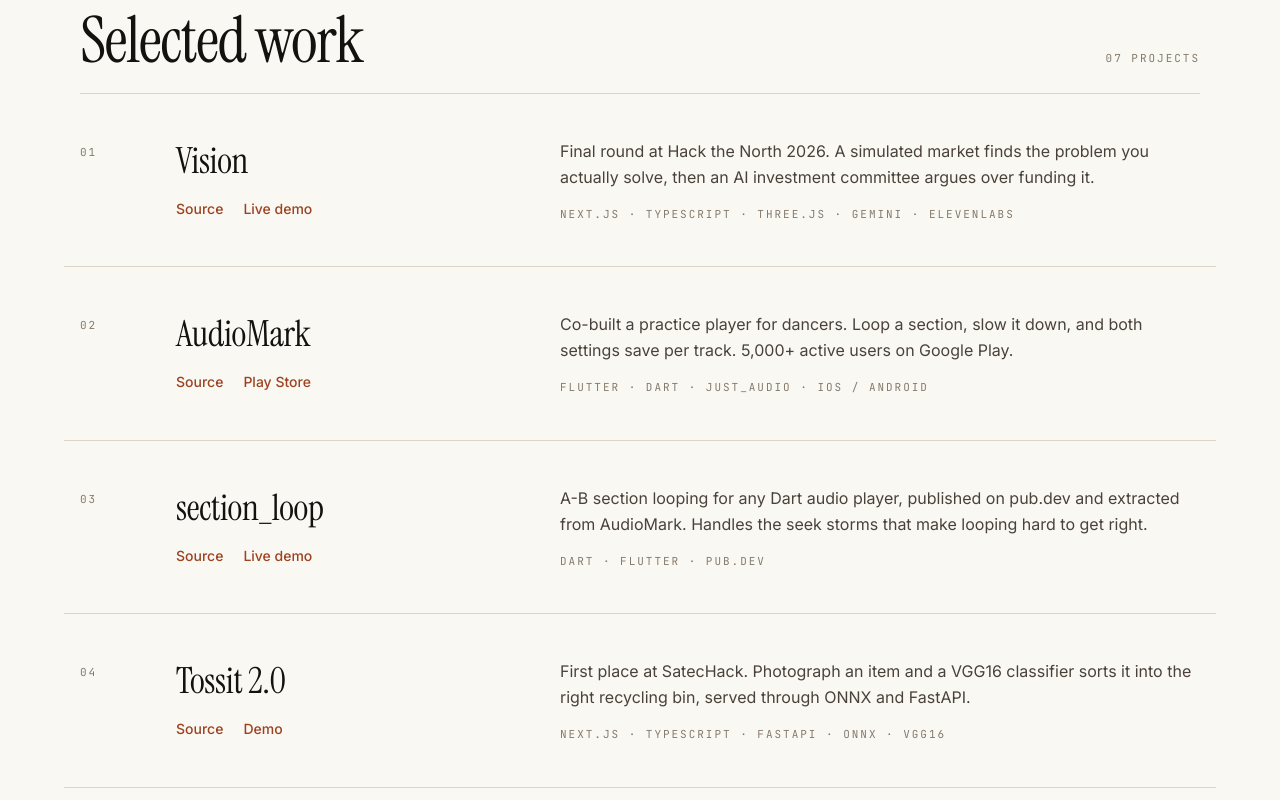
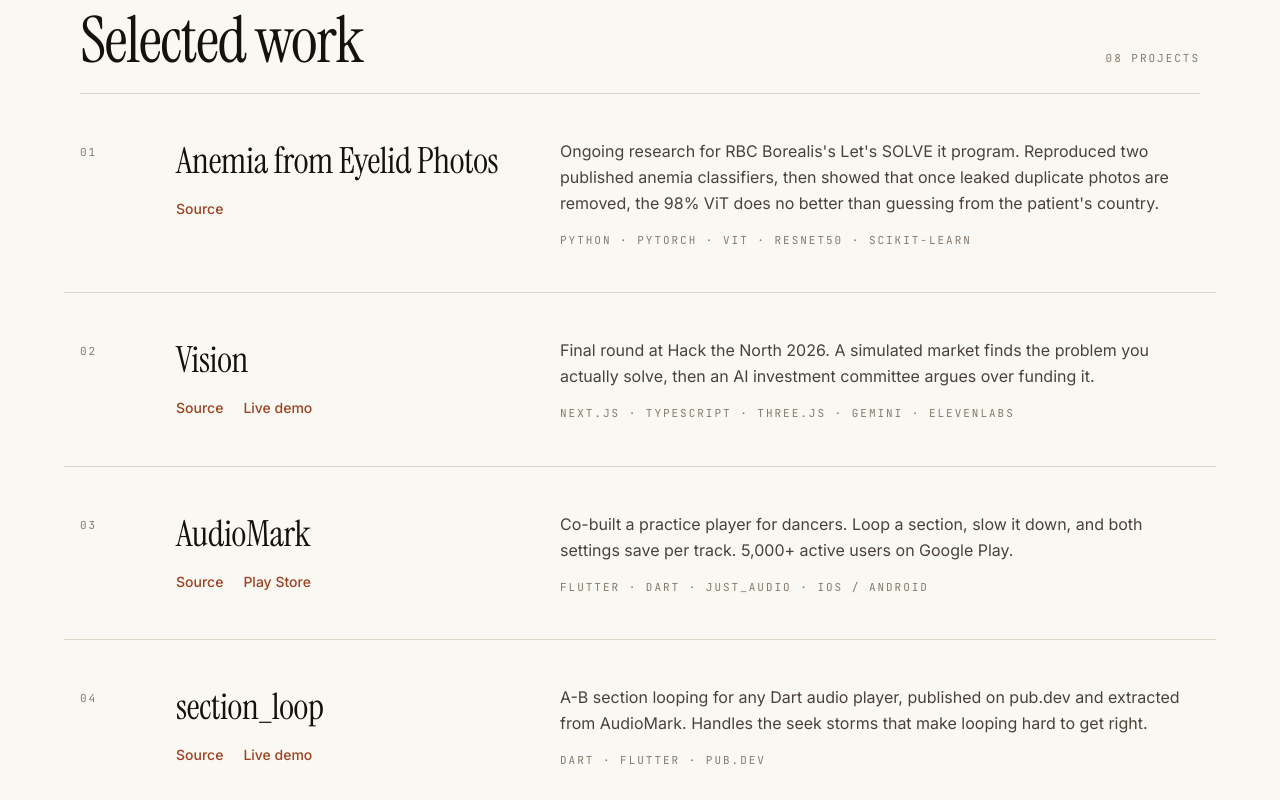
Before and after one commit to jaineelmodi11/jaineel-Portfolio, a Next.js app: page / in a window 1280 px wide. Shown: the part 1240-2040 px from the top of the page. Built offline with nearby package versions, Linux system fonts and the light colour scheme.

Commit message:
Add the anemia screening research to the project list
Co-Authored-By: Claude Opus 5.5 <noreply@anthropic.com>

```diff
--- a/src/data/projects.ts
+++ b/src/data/projects.ts
@@ -1,6 +1,14 @@
 import { Project } from "@/types"
 
 export const projects: Project[] = [
+  {
+    id: "anemia",
+    title: "Anemia from Eyelid Photos",
+    description:
+      "Ongoing research for RBC Borealis's Let's SOLVE it program. Reproduced two published anemia classifiers, then showed that once leaked duplicate photos are removed, the 98% ViT does no better than guessing from the patient's country.",
+    tech: ["Python", "PyTorch", "ViT", "ResNet50", "scikit-learn"],
+    github: "https://github.com/Mariaakhtar0035/iris-anemia-screening/tree/jaineel",
+  },
   {
     id: "vision",
     title: "Vision",
```
